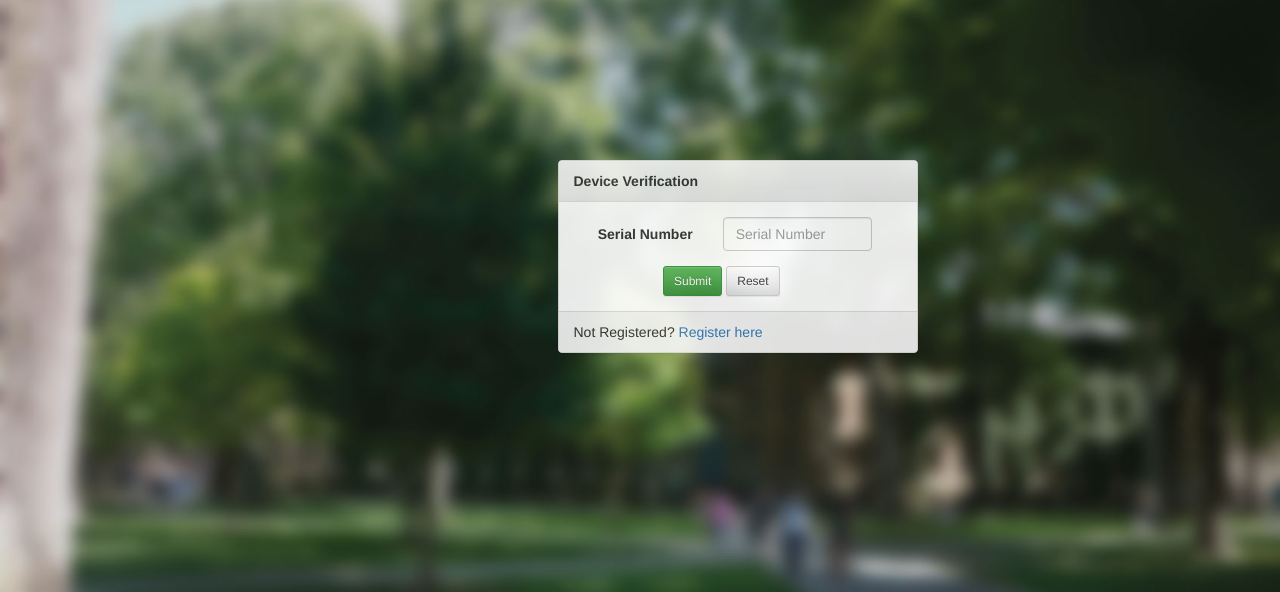
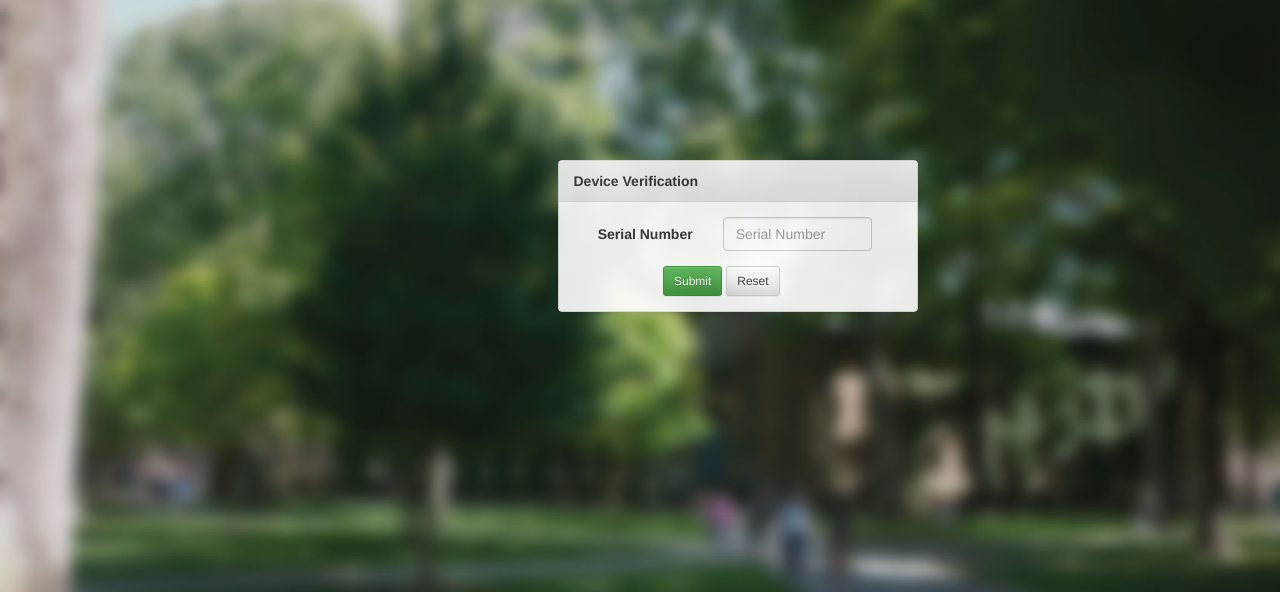
Before and after one commit to lpereira1/Viptela-Device-Status, a Flask app: page / in a window 1280 px wide. Shown: the top 592 px of the page. Run offline with Flask 2, Linux system fonts and the light colour scheme; some libraries are stand-ins or nearby versions.

Commit message:
changing data- HTML

```diff
--- a/app/templates/index.html
+++ b/app/templates/index.html
@@ -26,8 +26,6 @@
                         </div>
                     </form>
                 </div>
-                <div class="panel-footer">Not Registered? <a href="#">Register here</a>
-                </div>
             </div>
         </div>
     </div>
```
